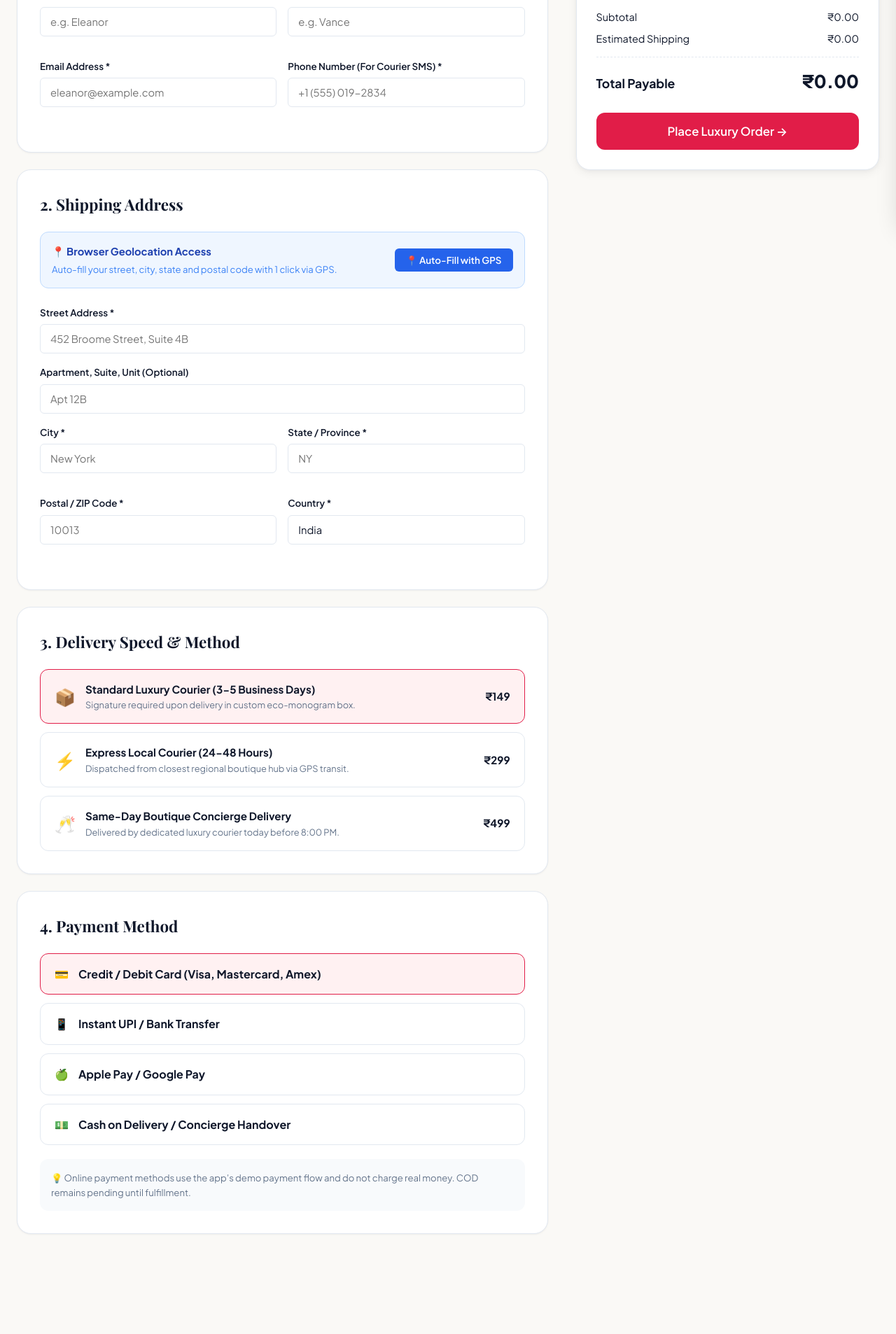
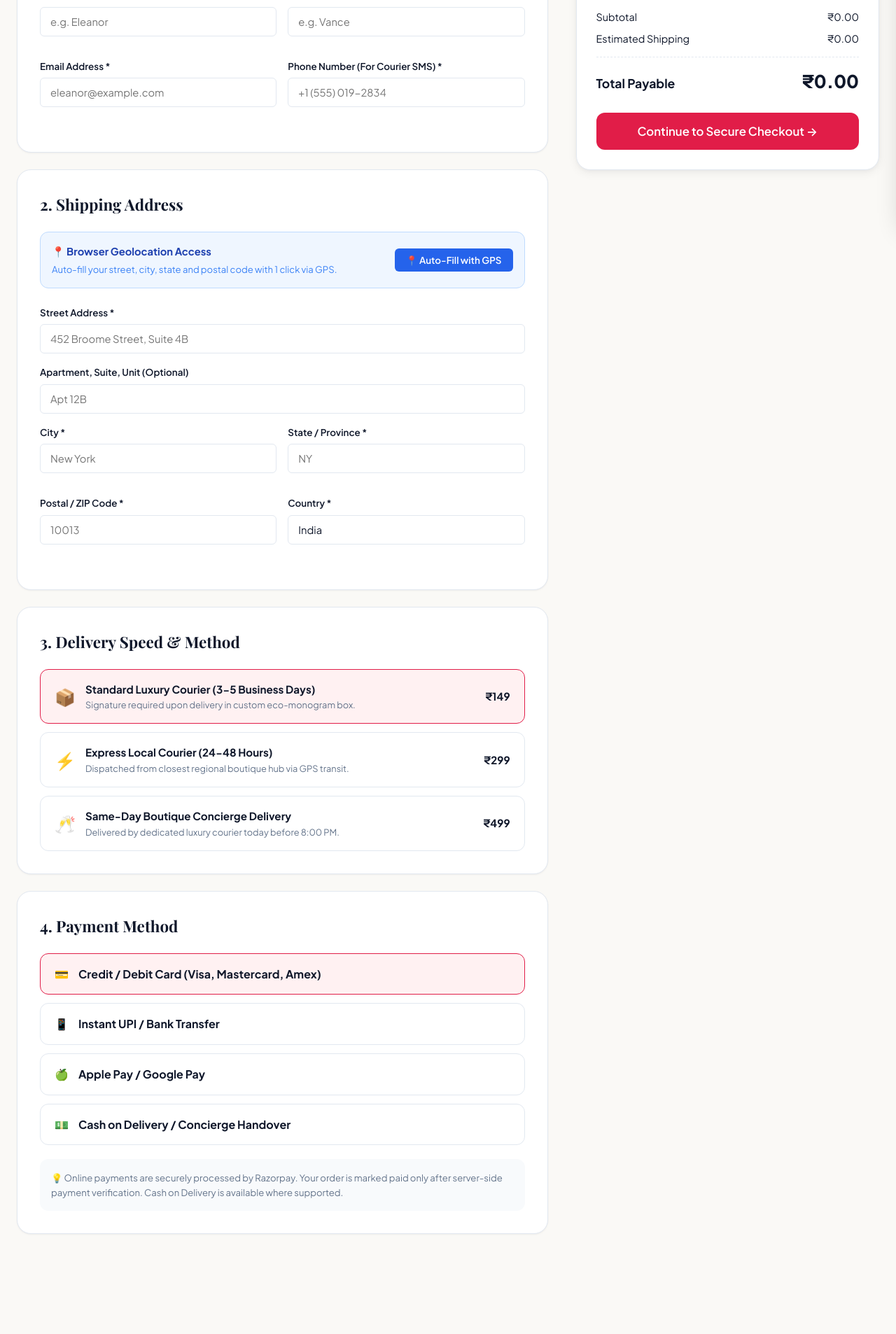
Before and after one commit to Vyaspatilsuryavanshi/E-commerce, a Django app: template templates/orders/checkout.html in a window 1280 px wide. Shown: the part 472-2378 px from the top of the page at 70% size. Run offline with Django 5.2, Linux system fonts and the light colour scheme; the template is opened without the code that fills it, so the values that code supplies are empty; some web fonts are replaced.

Commit message:
Update checkout copy for secure gateway payments

```diff
--- a/templates/orders/checkout.html
+++ b/templates/orders/checkout.html
@@ -192,7 +192,7 @@
           </div>
 
           <div style="background:#f8fafc; padding:16px; border-radius:var(--radius-md); font-size:0.82rem; color:#64748b;">
-            💡 Online payment methods use the app’s demo payment flow and do not charge real money. COD remains pending until fulfillment.
+            💡 Online payments are securely processed by Razorpay. Your order is marked paid only after server-side payment verification. Cash on Delivery is available where supported.
           </div>
         </div>
       </div>
@@ -240,7 +240,7 @@
             </div>
 
             <button type="submit" class="btn btn-primary btn-full btn-lg">
-              Place Luxury Order →
+              Continue to Secure Checkout →
             </button>
           </div>
         </div>
```
